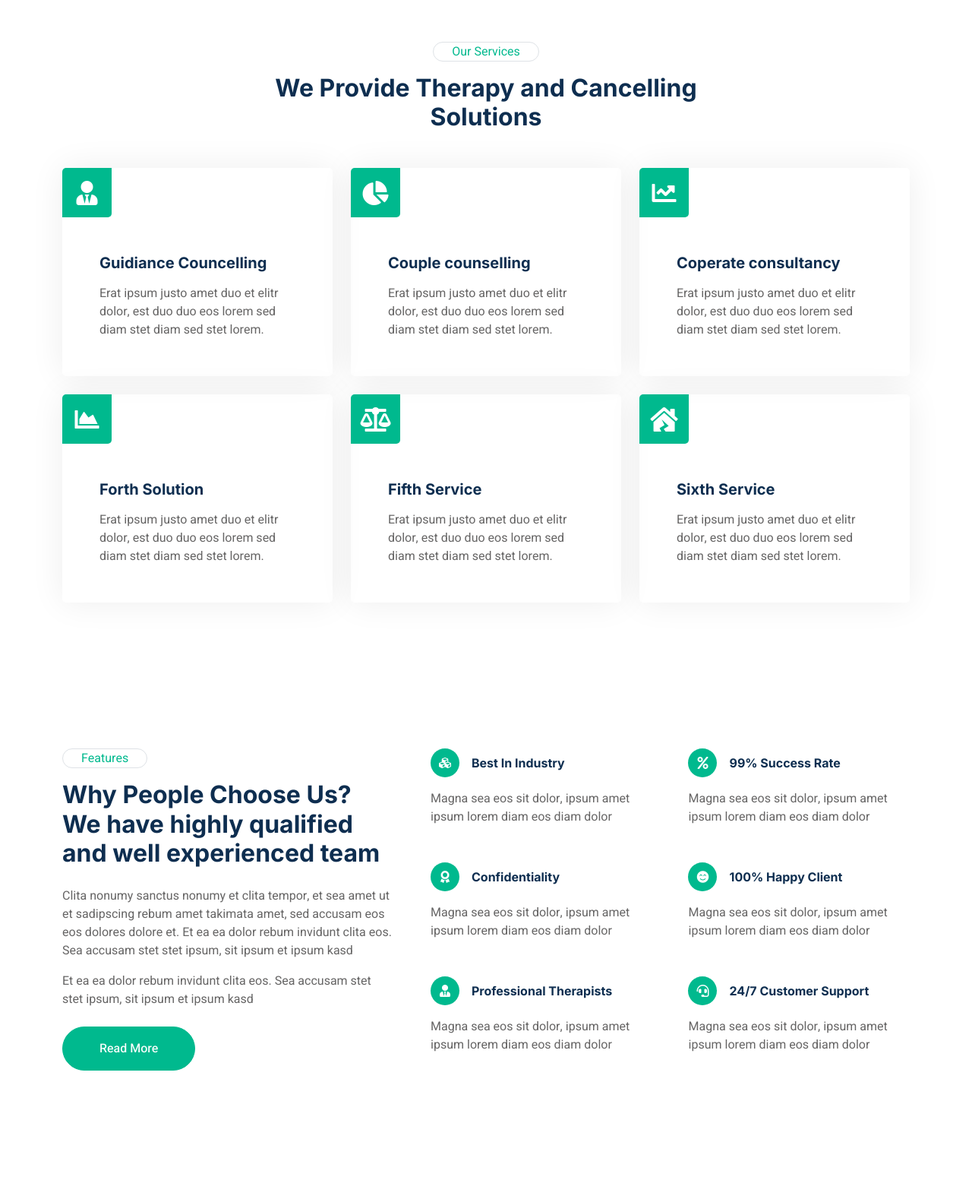
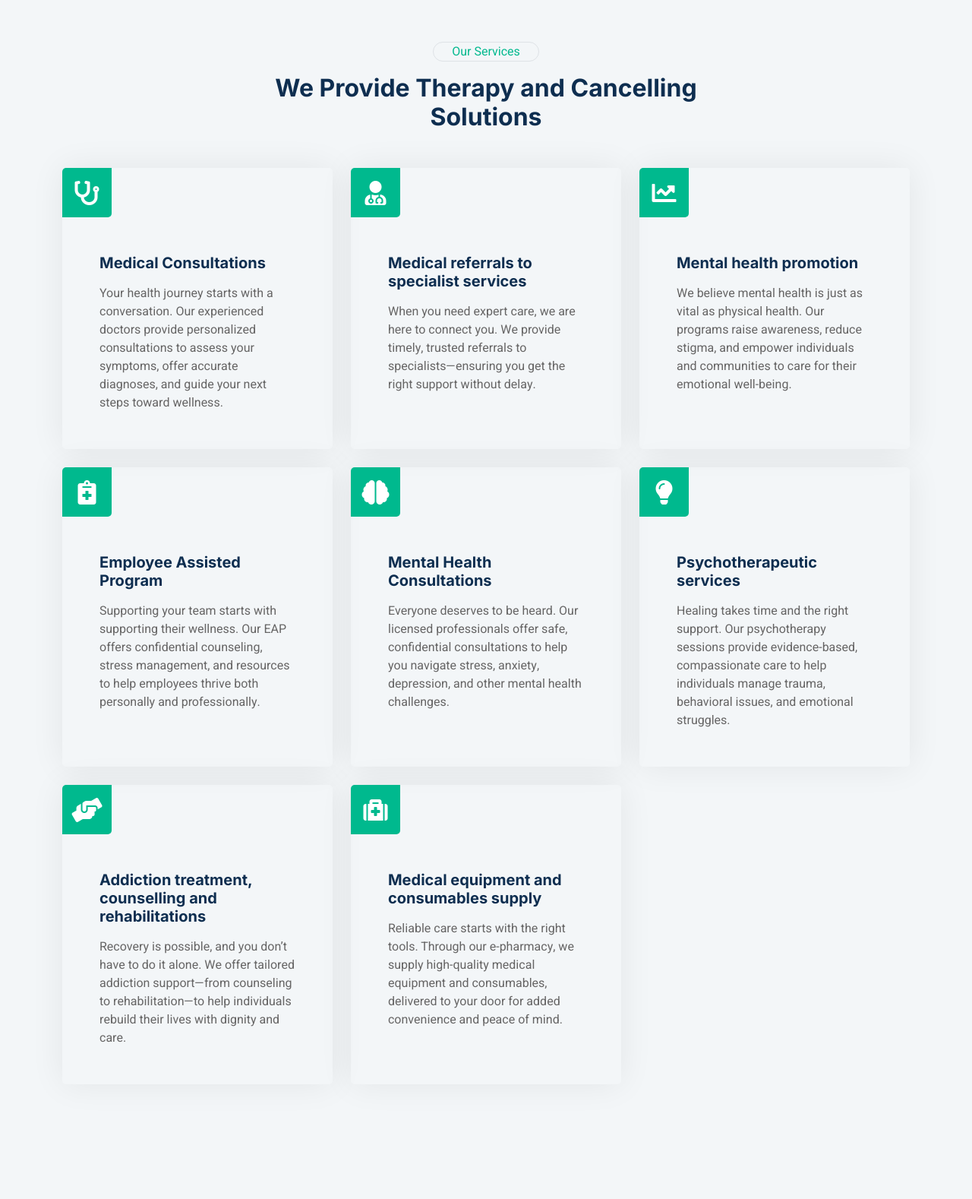
Before and after one commit to Richeasy001/therapywithdrmackay, a Django app: page / in a window 1280 px wide. Shown: the part 2000-3578 px from the top of the page at 76% size. Run offline with Django 5.2, Linux system fonts and the light colour scheme; some libraries are stand-ins or nearby versions.

Commit message:
home page

```diff
--- a/templates/home.html
+++ b/templates/home.html
@@ -90,15 +90,15 @@
                 <div class="service-item rounded h-100">
                     <div class="d-flex justify-content-between">
                         <div class="service-icon">
-                            <i class="fa fa-user-tie fa-2x"></i>
+                            <i class="fas fa-stethoscope fa-2x"></i>
                         </div>
                         <a class="service-btn" href="">
                             <i class="fa fa-link fa-2x"></i>
                         </a>
                     </div>
                     <div class="p-5">
-                        <h5 class="mb-3">Guidiance Councelling</h5>
-                        <span>Erat ipsum justo amet duo et elitr dolor, est duo duo eos lorem sed diam stet diam sed stet lorem.</span>
+                        <h5 class="mb-3">Medical Consultations</h5>
+                        <span>Your health journey starts with a conversation. Our experienced doctors provide personalized consultations to assess your symptoms, offer accurate diagnoses, and guide your next steps toward wellness.</span>
                     </div>
                 </div>
             </div>
@@ -106,15 +106,15 @@
                 <div class="service-item rounded h-100">
                     <div class="d-flex justify-content-between">
                         <div class="service-icon">
-                            <i class="fa fa-chart-pie fa-2x"></i>
+                            <i class="fas fa-user-md fa-2x"></i>
                         </div>
                         <a class="service-btn" href="">
                             <i class="fa fa-link fa-2x"></i>
                         </a>
                     </div>
                     <div class="p-5">
-                        <h5 class="mb-3">Couple counselling</h5>
-                        <span>Erat ipsum justo amet duo et elitr dolor, est duo duo eos lorem sed diam stet diam sed stet lorem.</span>
+                        <h5 class="mb-3">Medical referrals to specialist services</h5>
+                        <span>When you need expert care, we are here to connect you. We provide timely, trusted referrals to specialists—ensuring you get the right support without delay.</span>
                     </div>
                 </div>
             </div>
@@ -129,8 +129,8 @@
                         </a>
                     </div>
                     <div class="p-5">
-                        <h5 class="mb-3">Coperate consultancy</h5>
-                        <span>Erat ipsum justo amet duo et elitr dolor, est duo duo eos lorem sed diam stet diam sed stet lorem.</span>
+                        <h5 class="mb-3">Mental health promotion</h5>
+                        <span>We believe mental health is just as vital as physical health. Our programs raise awareness, reduce stigma, and empower individuals and communities to care for their emotional well-being.</span>
                     </div>
                 </div>
             </div>
@@ -138,15 +138,15 @@
                 <div class="service-item rounded h-100">
                     <div class="d-flex justify-content-between">
                         <div class="service-icon">
-                            <i class="fa fa-chart-area fa-2x"></i>
+                            <i class="fas fa-notes-medical fa-2x"></i>
                         </div>
                         <a class="service-btn" href="">
                             <i class="fa fa-link fa-2x"></i>
                         </a>
                     </div>
                     <div class="p-5">
-                        <h5 class="mb-3">Forth Solution</h5>
-                        <span>Erat ipsum justo amet duo et elitr dolor, est duo duo eos lorem sed diam stet diam sed stet lorem.</span>
+                        <h5 class="mb-3">Employee Assisted Program</h5>
+                        <span>Supporting your team starts with supporting their wellness. Our EAP offers confidential counseling, stress management, and resources to help employees thrive both personally and professionally.</span>
                     </div>
                 </div>
             </div>
@@ -154,15 +154,15 @@
                 <div class="service-item rounded h-100">
                     <div class="d-flex justify-content-between">
                         <div class="service-icon">
-                            <i class="fa fa-balance-scale fa-2x"></i>
+                            <i class="fas fa-brain fa-2x"></i>
                         </div>
                         <a class="service-btn" href="">
                             <i class="fa fa-link fa-2x"></i>
                         </a>
                     </div>
                     <div class="p-5">
-                        <h5 class="mb-3">Fifth Service</h5>
-                        <span>Erat ipsum justo amet duo et elitr dolor, est duo duo eos lorem sed diam stet diam sed stet lorem.</span>
+                        <h5 class="mb-3">Mental Health Consultations</h5>
+                        <span>Everyone deserves to be heard. Our licensed professionals offer safe, confidential consultations to help you navigate stress, anxiety, depression, and other mental health challenges.</span>
                     </div>
                 </div>
             </div>
@@ -170,15 +170,47 @@
                 <div class="service-item rounded h-100">
                     <div class="d-flex justify-content-between">
                         <div class="service-icon">
-                            <i class="fa fa-house-damage fa-2x"></i>
+                            <i class="fas fa-lightbulb fa-2x"></i>
                         </div>
                         <a class="service-btn" href="">
                             <i class="fa fa-link fa-2x"></i>
                         </a>
                     </div>
                     <div class="p-5">
-                        <h5 class="mb-3">Sixth Service</h5>
-                        <span>Erat ipsum justo amet duo et elitr dolor, est duo duo eos lorem sed diam stet diam sed stet lorem.</span>
+                        <h5 class="mb-3">Psychotherapeutic services</h5>
+                        <span>Healing takes time and the right support. Our psychotherapy sessions provide evidence-based, compassionate care to help individuals manage trauma, behavioral issues, and emotional struggles.</span>
+                    </div>
+                </div>
+            </div>
+            <div class="col-lg-4 col-md-6 wow fadeInUp" data-wow-delay="0.6s">
+                <div class="service-item rounded h-100">
+                    <div class="d-flex justify-content-between">
+                        <div class="service-icon">
+                            <i class="fas fa-hands-helping fa-2x"></i>
+                        </div>
+                        <a class="service-btn" href="">
+                            <i class="fa fa-link fa-2x"></i>
+                        </a>
+                    </div>
+                    <div class="p-5">
+                        <h5 class="mb-3">Addiction treatment, counselling and rehabilitations</h5>
+                        <span>Recovery is possible, and you don’t have to do it alone. We offer tailored addiction support—from counseling to rehabilitation—to help individuals rebuild their lives with dignity and care.</span>
+                    </div>
+                </div>
+            </div>
+            <div class="col-lg-4 col-md-6 wow fadeInUp" data-wow-delay="0.6s">
+                <div class="service-item rounded h-100">
+                    <div class="d-flex justify-content-between">
+                        <div class="service-icon">
+                            <i class="fas fa-medkit fa-2x"></i>
+                        </div>
+                        <a class="service-btn" href="">
+                            <i class="fa fa-link fa-2x"></i>
+                        </a>
+                    </div>
+                    <div class="p-5">
+                        <h5 class="mb-3">Medical equipment and consumables supply</h5>
+                        <span>Reliable care starts with the right tools. Through our e-pharmacy, we supply high-quality medical equipment and consumables, delivered to your door for added convenience and peace of mind.</span>
                     </div>
                 </div>
             </div>
@@ -195,8 +227,8 @@
             <div class="col-lg-5 wow fadeInUp" data-wow-delay="0.1s">
                 <div class="d-inline-block border rounded-pill text-primary px-4 mb-3">Features</div>
                 <h2 class="mb-4">Why People Choose Us? We have highly qualified and well experienced team</h2>
-                <p>Clita nonumy sanctus nonumy et clita tempor, et sea amet ut et sadipscing rebum amet takimata amet, sed accusam eos eos dolores dolore et. Et ea ea dolor rebum invidunt clita eos. Sea accusam stet stet ipsum, sit ipsum et ipsum kasd</p>
-                <p>Et ea ea dolor rebum invidunt clita eos. Sea accusam stet stet ipsum, sit ipsum et ipsum kasd</p>
+                <!-- <p>Clita nonumy sanctus nonumy et clita tempor, et sea amet ut et sadipscing rebum amet takimata amet, sed accusam eos eos dolores dolore et. Et ea ea dolor rebum invidunt clita eos. Sea accusam stet stet ipsum, sit ipsum et ipsum kasd</p>
+                <p>Et ea ea dolor rebum invidunt clita eos. Sea accusam stet stet ipsum, sit ipsum et ipsum kasd</p> -->
                 <a class="btn btn-primary rounded-pill py-3 px-5 mt-2" href="">Read More</a>
             </div>
             <div class="col-lg-7">
@@ -208,7 +240,7 @@
                             </div>
                             <h6 class="mb-0">Best In Industry</h6>
                         </div>
-                        <span>Magna sea eos sit dolor, ipsum amet ipsum lorem diam eos diam dolor</span>
+                        <!-- <span>Magna sea eos sit dolor, ipsum amet ipsum lorem diam eos diam dolor</span> -->
                     </div>
                     <div class="col-sm-6 wow fadeIn" data-wow-delay="0.2s">
                         <div class="d-flex align-items-center mb-3">
@@ -217,7 +249,7 @@
                             </div>
                             <h6 class="mb-0">99% Success Rate</h6>
                         </div>
-                        <span>Magna sea eos sit dolor, ipsum amet ipsum lorem diam eos diam dolor</span>
+                        <!-- <span>Magna sea eos sit dolor, ipsum amet ipsum lorem diam eos diam dolor</span> -->
                     </div>
                     <div class="col-sm-6 wow fadeIn" data-wow-delay="0.3s">
                         <div class="d-flex align-items-center mb-3">
@@ -226,7 +258,7 @@
                             </div>
                             <h6 class="mb-0">Confidentiality</h6>
                         </div>
-                        <span>Magna sea eos sit dolor, ipsum amet ipsum lorem diam eos diam dolor</span>
+                        <!-- <span>Magna sea eos sit dolor, ipsum amet ipsum lorem diam eos diam dolor</span> -->
                     </div>
                     <div class="col-sm-6 wow fadeIn" data-wow-delay="0.4s">
                         <div class="d-flex align-items-center mb-3">
@@ -235,7 +267,7 @@
                             </div>
                             <h6 class="mb-0">100% Happy Client</h6>
                         </div>
-                        <span>Magna sea eos sit dolor, ipsum amet ipsum lorem diam eos diam dolor</span>
+                        <!-- <span>Magna sea eos sit dolor, ipsum amet ipsum lorem diam eos diam dolor</span> -->
                     </div>
                     <div class="col-sm-6 wow fadeIn" data-wow-delay="0.5s">
                         <div class="d-flex align-items-center mb-3">
@@ -244,7 +276,7 @@
                             </div>
                             <h6 class="mb-0">Professional Therapists</h6>
                         </div>
-                        <span>Magna sea eos sit dolor, ipsum amet ipsum lorem diam eos diam dolor</span>
+                        <!-- <span>Magna sea eos sit dolor, ipsum amet ipsum lorem diam eos diam dolor</span> -->
                     </div>
                     <div class="col-sm-6 wow fadeIn" data-wow-delay="0.6s">
                         <div class="d-flex align-items-center mb-3">
@@ -253,7 +285,7 @@
                             </div>
                             <h6 class="mb-0">24/7 Customer Support</h6>
                         </div>
-                        <span>Magna sea eos sit dolor, ipsum amet ipsum lorem diam eos diam dolor</span>
+                        <!-- <span>Magna sea eos sit dolor, ipsum amet ipsum lorem diam eos diam dolor</span> -->
                     </div>
                 </div>
             </div>
@@ -349,8 +381,8 @@
         <div class="row g-4">
             <div class="col-lg-3 col-md-6 wow fadeInUp" data-wow-delay="0.1s">
                 <div class="team-item">
-                    <h5>Full Name</h5>
-                    <p class="mb-4">MD/Chief Therapist</p>
+                    <h5>Dr Victor Makanjuola MBBS, MSc, FWACP</h5>
+                    <p class="mb-4">Team Lead</p>
                     <img class="img-fluid rounded-circle w-100 mb-4" src="img/team-1.jpg" alt="">
                     <div class="d-flex justify-content-center">
                         <a class="btn btn-square text-primary bg-white m-1" href=""><i class="fab fa-facebook-f"></i></a>
--- a/templates/includes/navbar.html
+++ b/templates/includes/navbar.html
@@ -1,18 +1,18 @@
 {% load static %}
-<div class="container-xxl bg-white p-0">
+<!-- <div class="container-xxl bg-white p-0"> -->
     <!-- Spinner Start -->
-    <div id="spinner" class="show bg-white position-fixed translate-middle w-100 vh-100 top-50 start-50 d-flex align-items-center justify-content-center">
+    <!-- <div id="spinner" class="show bg-white position-fixed translate-middle w-100 vh-100 top-50 start-50 d-flex align-items-center justify-content-center">
         <div class="spinner-border text-primary" style="width: 3rem; height: 3rem;" role="status">
             <span class="sr-only">Loading</span>
         </div>
-    </div>
+    </div> -->
     <!-- Spinner End -->
     <!-- Navbar & Hero Start -->
     <div class="container-xxl position-relative p-0">
         <nav class="navbar navbar-expand-lg navbar-light px-4 px-lg-5 py-3 py-lg-0">
             <a href="index.html" class="navbar-brand p-0">
-                <h1 class="m-0">TherapiWithDrMakay</h1>
-                <!-- <img src="img/logo.png" alt="Logo"> -->
+                <!-- <h1 class="m-0">TherapiWithDrMakay</h1> -->
+                <img src="{% static 'img/Logo.png' %}" alt="Logo">
             </a>
             <button class="navbar-toggler" type="button" data-bs-toggle="collapse" data-bs-target="#navbarCollapse">
                 <span class="fa fa-bars"></span>
@@ -37,7 +37,7 @@
                 <a href="{% url 'book-session' %}" class="btn btn-light rounded-pill text-primary py-2 px-4 ms-lg-5">Book a session</a>
             </div>
         </nav>
+<!--
 
-
-    </div>
+    </div> -->
     <!-- Navbar & Hero End -->
```
Also changed, not shown: other parts of templates/home.html (+11 -11 lines), templates/about.html (+20 -20 lines), templates/service.html (+46 -14 lines), static/img/Therapiwithdrmackay.jpg (added), static/img/logo.png (added), therapywithdrmackay/static/img/logo.png (added).
